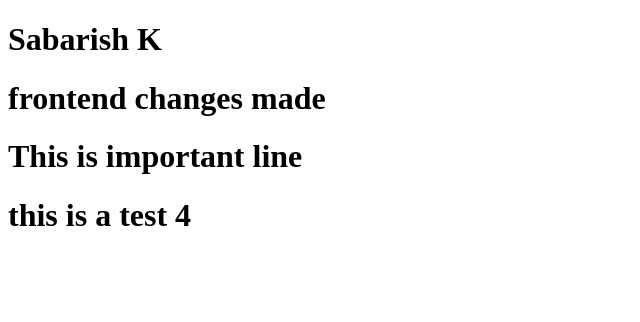
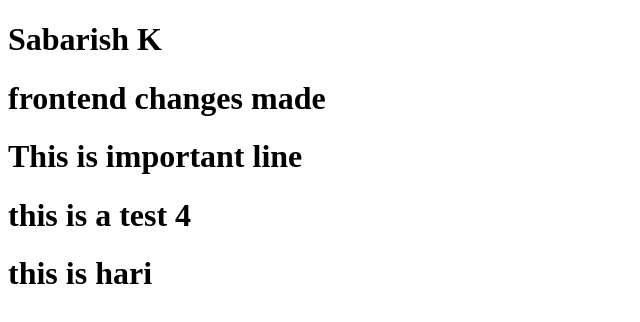
Before and after one commit to Sabarish2022/FirstRepo, a plain HTML site: page index.html in a window 1280 px wide. Shown: the whole page, without its empty margins (0-640 px from the left). Drawn offline with Linux system fonts and the light colour scheme.

Commit message:
fix : hari boss made some changes

```diff
--- a/index.html
+++ b/index.html
@@ -9,5 +9,6 @@
         <h1>frontend changes made</h1>
         <h1>This is important line</h1>
         <h1> this is a test 4</h1>
+        <h1> this is hari</h1>
     </body>
 </html>
```
